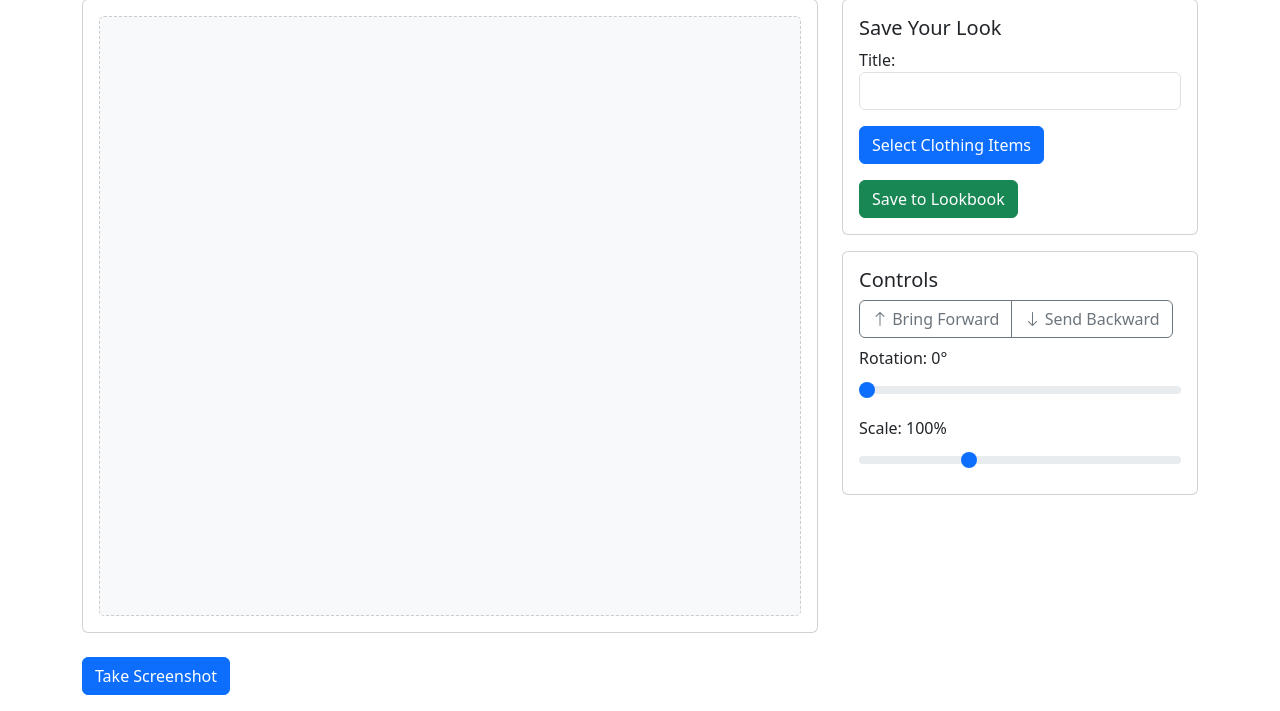
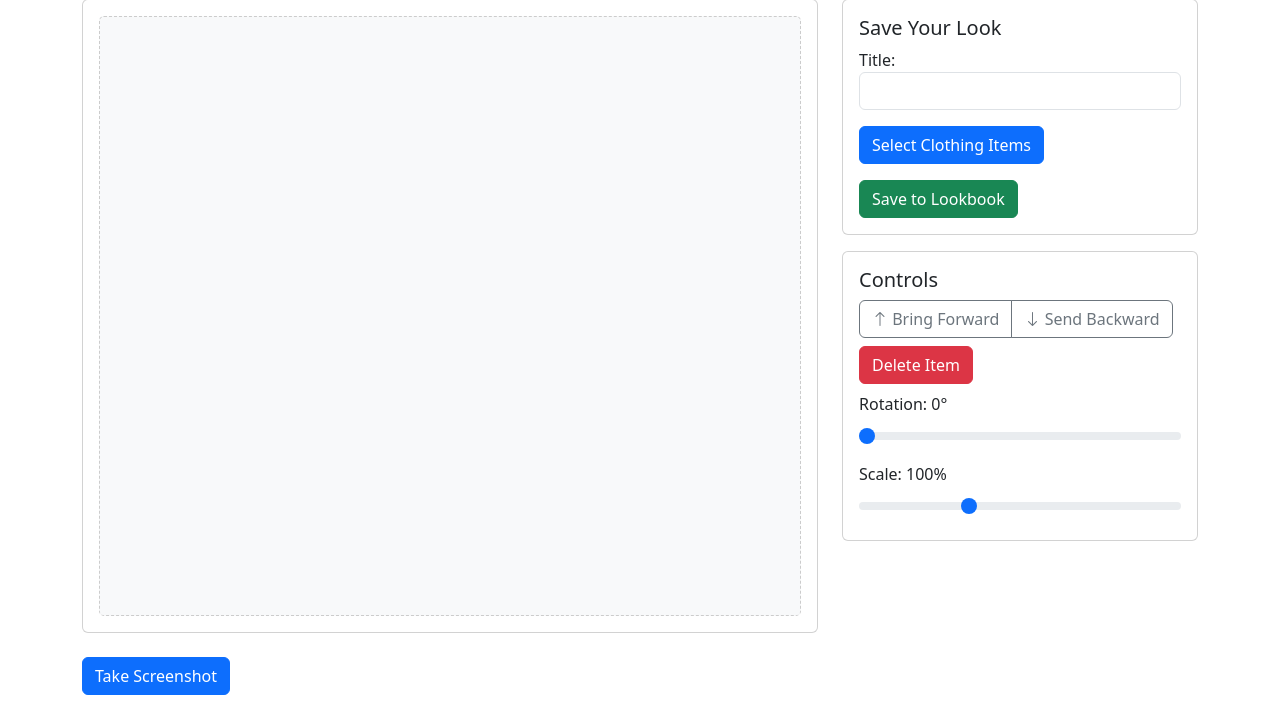
Before and after one commit to j-kennethh/wardrobe-wizard, a Django app: page /fitting_room/ in a window 1280 px wide. Shown: the part 191-902 px from the top of the page. Run offline with Django 5.2, Linux system fonts and the light colour scheme; a user stored in the database is signed in; data that the repository does not hold is empty; parts of the project's set-up code (start-up, migrations or seed data) failed here and were passed over.

Commit message:
Change delete button location and improved VFR interaction

```diff
--- a/fitting_room/static/fitting_room/js/fitting_room.js
+++ b/fitting_room/static/fitting_room/js/fitting_room.js
@@ -90,7 +90,6 @@ document.addEventListener('DOMContentLoaded', function () {
         itemElement.innerHTML = `
             <img src="${itemImg}" alt="${itemTitle}" style="width: 100%; height: auto; pointer-events: none;">
             <div class="item-controls" style="position: absolute; top: -25px; left: 0; display: none;">
-                <button class="btn btn-sm btn-danger delete-item">×</button>
             </div>
         `;
 
@@ -99,9 +98,19 @@ document.addEventListener('DOMContentLoaded', function () {
         // Make the item draggable and resizable
         setupInteract(itemElement);
 
-        // Add event listeners for the item
+
+        /*
+        // Delete Item Button On the Item (X) - Removed
+        itemElement.innerHTML = `
+            <img src="${itemImg}" alt="${itemTitle}" style="width: 100%; height: auto; pointer-events: none;">
+            <div class="item-controls" style="position: absolute; top: -25px; left: 0; display: none;">
+                <button class="btn btn-sm btn-danger delete-item">×</button>
+            </div>
+        `;
+
+        // Add event listeners for deleting the item
         itemElement.addEventListener('click', function (e) {
-            if (e.target.classList.contains('delete-item')) return;
+            // if (e.target.classList.contains('delete-item')) return;
             selectItem(itemElement);
         });
 
@@ -109,6 +118,12 @@ document.addEventListener('DOMContentLoaded', function () {
             e.stopPropagation();
             itemElement.remove();
             selectedElement = null;
+        });
+        */
+
+        // Add event listeners for Selecting Item
+        itemElement.addEventListener('click', function () {
+            selectItem(itemElement);
         });
 
         // Show controls on hover
@@ -131,7 +146,7 @@ document.addEventListener('DOMContentLoaded', function () {
         console.log("Setting up interact for element:", element);
         interact(element)
             .draggable({
-                inertia: true,
+                inertia: false,
                 modifiers: [
                     interact.modifiers.restrictRect({
                         restriction: 'parent',
@@ -258,6 +273,16 @@ document.addEventListener('DOMContentLoaded', function () {
         }
     });
 
+    // Delete Item Button
+    document.getElementById('delete-item').addEventListener('click', function (e) {
+
+        if (!selectedElement) return;
+
+        e.stopPropagation();
+        selectedElement.remove();
+        selectedElement = null;
+    });
+
     // Screenshot functionality
     if (document.getElementById('screenshot')) {
         document.getElementById('screenshot').addEventListener('click', function () {
--- a/fitting_room/templates/fitting_room/fitting_room.html
+++ b/fitting_room/templates/fitting_room/fitting_room.html
@@ -52,6 +52,11 @@
                         </button>
                     </div>
                     <div class="mt-2">
+                        <button type="button" class="btn btn-primary btn-danger" id="delete-item">
+                            Delete Item
+                        </button>
+                    </div>
+                    <div class="mt-2">
                         <label for="rotation-slider" class="form-label">Rotation: <span id="rotation-value">0</span>°</label>
                         <input type="range" class="form-range" id="rotation-slider" min="0" max="360" value="0">
                     </div>
@@ -59,6 +64,7 @@
                         <label for="scale-slider" class="form-label">Scale: <span id="scale-value">100</span>%</label>
                         <input type="range" class="form-range" id="scale-slider" min="50" max="200" value="100">
                     </div>
+
                 </div>
             </div>
         </div>
@@ -111,6 +117,7 @@
 </div>
 
 
+
 {% endblock %}
 
 {% comment %} {% block extra_js %}
```
Also changed, not shown: media/looks/look_318606e0-f16a-4fa6-90ee-0497eb89beb5.png (added), media/looks/look_af28ae65-5dde-4752-8b56-861437586bf1.png (added), media/looks/look_f0da9433-9dd1-4cd1-8350-cb9da063be9e.png (added).
